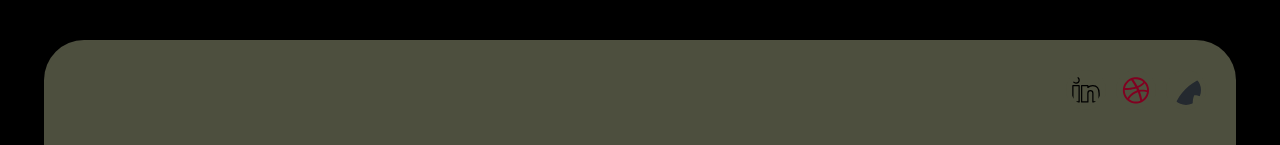
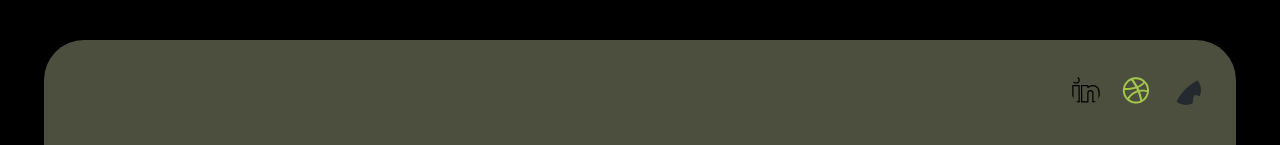
Before and after one commit to luulaa13/portfolio, a React (Vite) app: page /portfolio in a window 1280 px wide. Shown: the part 777-922 px from the top of the page. Built offline with nearby package versions, Linux system fonts and the light colour scheme; no server answers; a web font is replaced by a local one.

Commit message:
Update Portfolio.css

```diff
--- a/src/style/Portfolio.css
+++ b/src/style/Portfolio.css
@@ -198,7 +198,7 @@
 .top-right-icons a .social-icon {
   width: 40px;
   height: 40px;
-  fill: #800020;
+  fill: #a5c64d;
   background: #4d4f3e;
   border-radius: 50%;
   padding: 5px;
```
